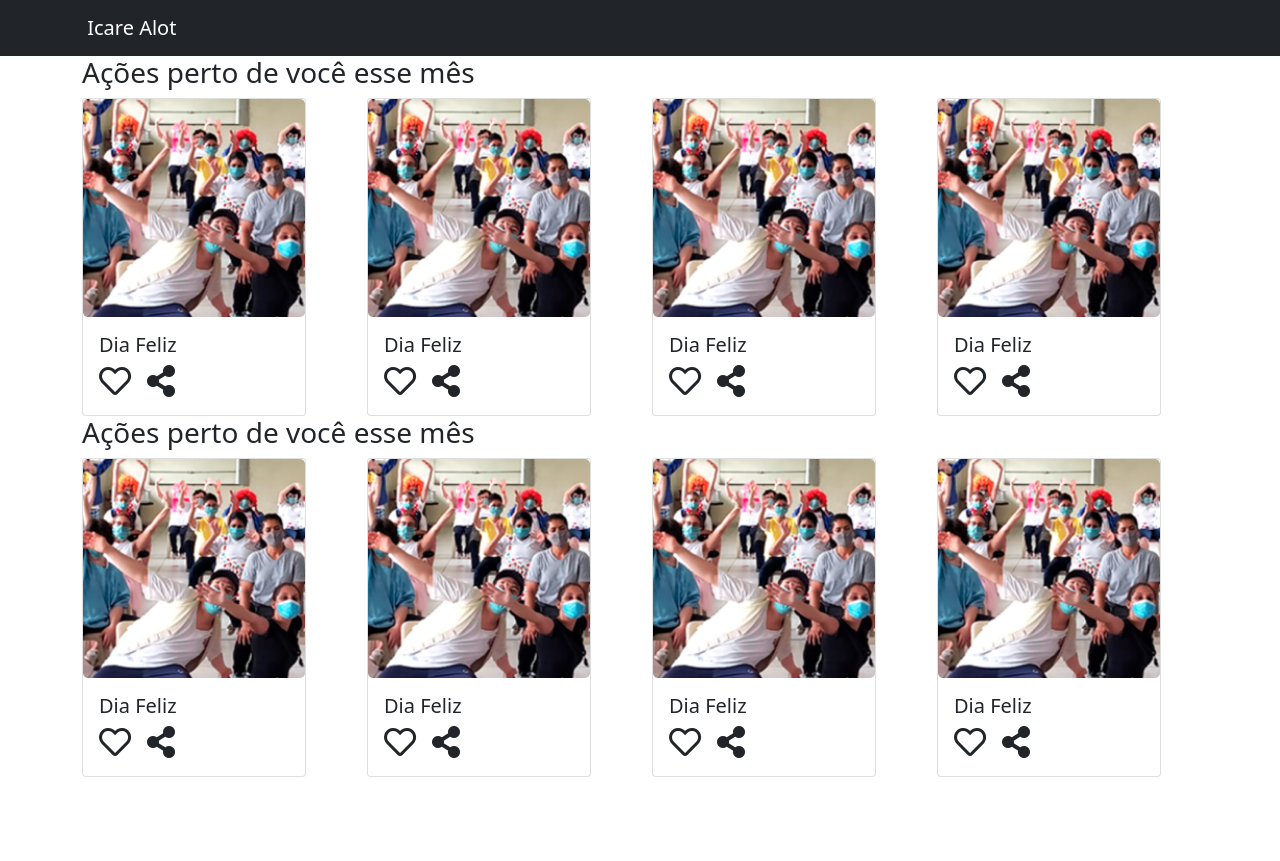
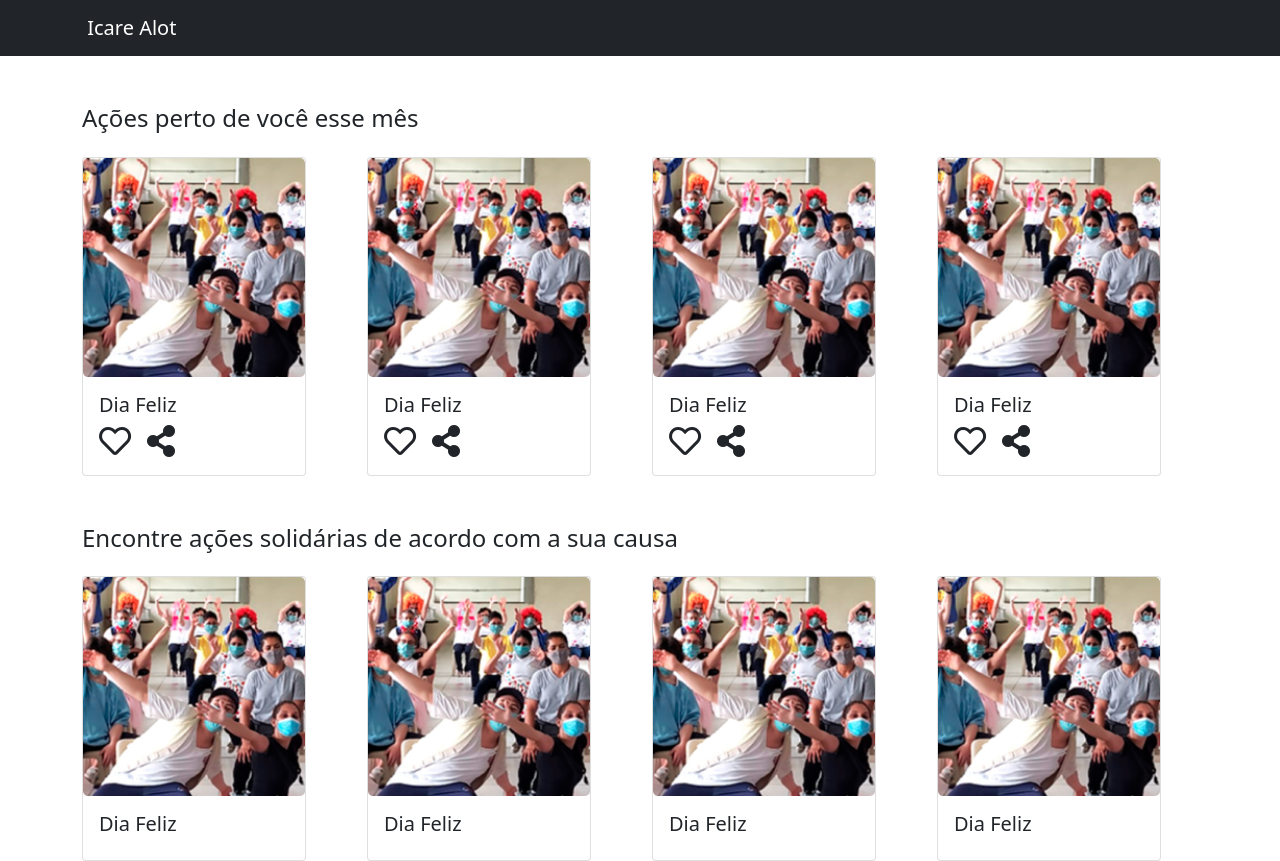
Before and after one commit to JoaoBitelo/hackatek-front, a React (Create React App) app: page / in a window 1280 px wide. Before the commit the page ends 800 px from the top, so only its background shows below. Built offline with nearby package versions, Linux system fonts and the light colour scheme.

Commit message:
Adiciona estilizaçao nos containers de eventos

```diff
--- a/src/App.css
+++ b/src/App.css
@@ -6,3 +6,11 @@
 .icon {
     margin-right: 1em;
 }
+
+.events-container h4 {
+    margin-top: 2em;
+}
+
+.events-container h4 {
+    margin-bottom: 1em;
+}
--- a/src/App.js
+++ b/src/App.js
@@ -7,8 +7,14 @@ function App() {
     return (
         <div className="App">
             <Header></Header>
-            <CardsContainer></CardsContainer>
-            <CardsContainer></CardsContainer>
+            <CardsContainer
+                hasIcons={true}
+                title="Ações perto de você esse mês"
+            ></CardsContainer>
+            <CardsContainer
+                hasIcons={false}
+                title="Encontre ações solidárias de acordo com a sua causa"
+            ></CardsContainer>
         </div>
     );
 }
--- a/src/components/layout/Card.js
+++ b/src/components/layout/Card.js
@@ -2,13 +2,15 @@ import React from "react";
 import { Card } from "react-bootstrap";
 import image from "../../content/images/Rectangle 5.png";
 
-function CardEvent() {
+function CardEvent(props) {
+    const hasIcons = props.hasIcons;
     return (
         <Card style={{ width: "14rem" }}>
             <Card.Img variant="top" src={image} />
             <Card.Body>
                 <Card.Title>Dia Feliz</Card.Title>
                 <Card.Text>
+                    {hasIcons ? (
                         <div className="icons">
                             <div className="icon">
                                 <i class="far fa-heart fa-2x"></i>
@@ -17,6 +19,9 @@ function CardEvent() {
                                 <i class="fas fa-share-alt fa-2x"></i>
                             </div>
                         </div>
+                    ) : (
+                        ""
+                    )}
                 </Card.Text>
             </Card.Body>
         </Card>
--- a/src/components/layout/CardsContainer.js
+++ b/src/components/layout/CardsContainer.js
@@ -2,14 +2,15 @@ import React from "react";
 import { Container, Row, Col } from "react-bootstrap";
 import CardEvent from "./Card";
 
-function CardsContainer() {
+function CardsContainer(props) {
+    const hasIcons = props.hasIcons;
     return (
-        <Container>
-            <h3>Ações perto de você esse mês</h3>
+        <Container className="events-container">
+            <h4>{props.title}</h4>
             <Row md={4} className="g-4">
                 {Array.from({ length: 4 }).map((_, idx) => (
                     <Col>
-                        <CardEvent></CardEvent>
+                        <CardEvent hasIcons={hasIcons}></CardEvent>
                     </Col>
                 ))}
             </Row>
```
Lines whose indentation alone changed are shown as unchanged.
